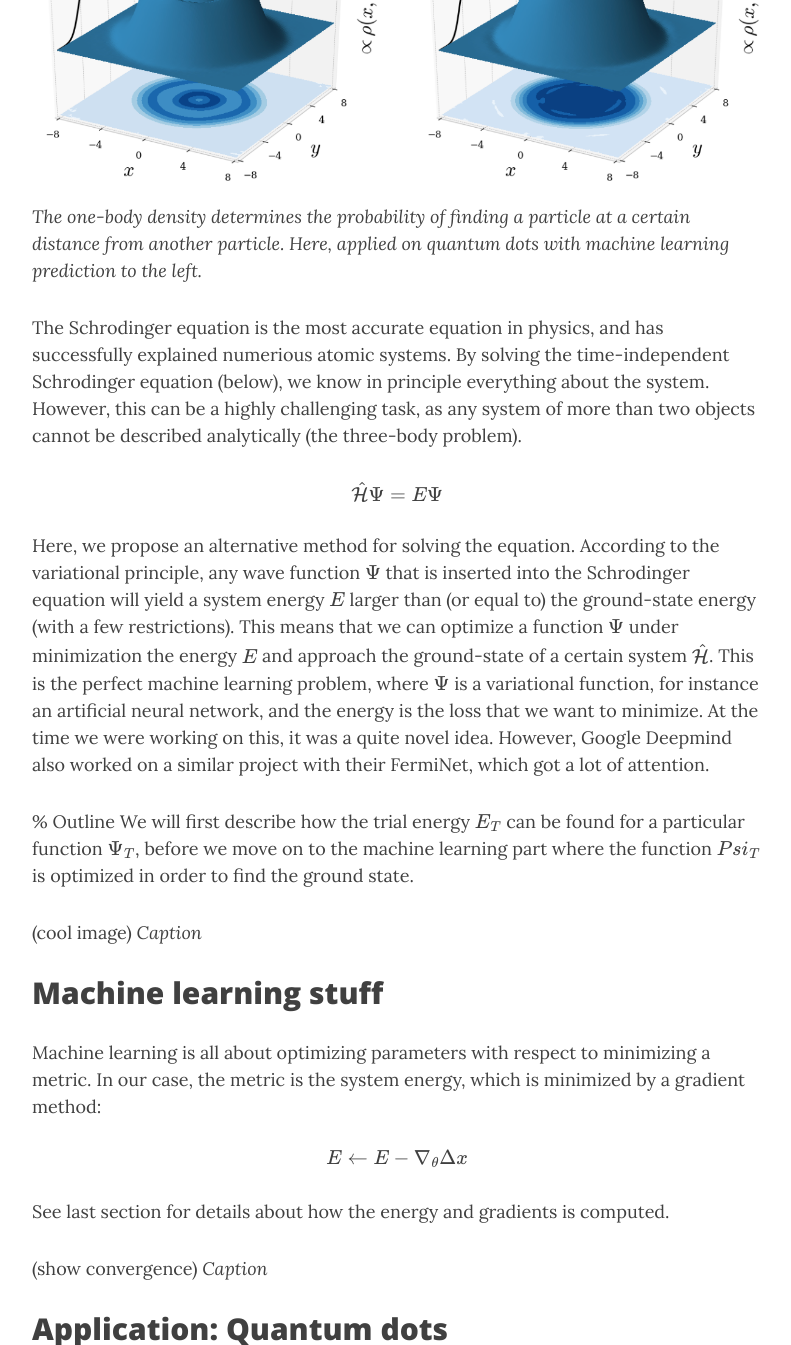
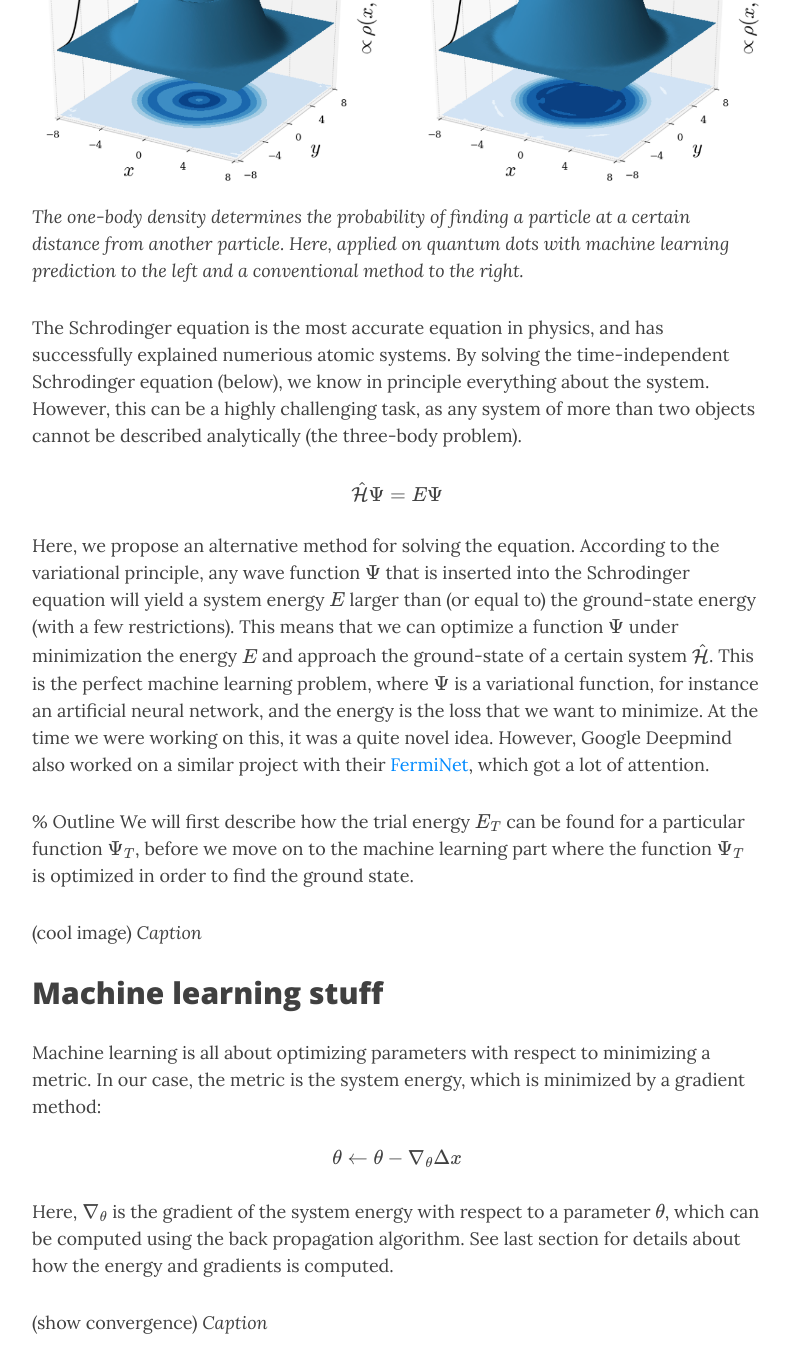
Before and after one commit to evenmn/evenmn.github.io, a Jekyll site: the page built from projects/quantumdots.md, in a window 1280 px wide and 1400 px high, scrolled down 291 px, cut to the strip 55-1400 px from the top of the window. Shown: the whole strip, without its empty margins (243-1034 px from the left). Built offline with Jekyll 4.4.1, drawn with Linux system fonts in a browser that asks for light colours; formulas are drawn with MathJax 3; comment, search, counter and statistics services are not loaded.

Commit message:
Minor
Signed-off-by: evenmn <evenmn@fys.uio.no>

```diff
--- a/projects/quantumdots.md
+++ b/projects/quantumdots.md
@@ -8,16 +8,16 @@ mathjax: true
 ---
 
 ![One-body](/assets/img/onebody.png)
-*The one-body density determines the probability of finding a particle at a certain distance from another particle. Here, applied on quantum dots with machine learning prediction to the left.*
+*The one-body density determines the probability of finding a particle at a certain distance from another particle. Here, applied on quantum dots with machine learning prediction to the left and a conventional method to the right.*
 
 The Schrodinger equation is the most accurate equation in physics, and has successfully explained numerious atomic systems. By solving the time-independent Schrodinger equation (below), we know in principle everything about the system. However, this can be a highly challenging task, as any system of more than two objects cannot be described analytically (the three-body problem).
 
 $$\hat{\mathcal{H}}\Psi=E\Psi$$
 
-Here, we propose an alternative method for solving the equation. According to the variational principle, any wave function $$\Psi$$ that is inserted into the Schrodinger equation will yield a system energy $$E$$ larger than (or equal to) the ground-state energy (with a few restrictions). This means that we can optimize a function $$\Psi$$ under minimization the energy $$E$$ and approach the ground-state of a certain system $$\hat{\mathcal{H}}$$. This is the perfect machine learning problem, where $$\Psi$$ is a variational function, for instance an artificial neural network, and the energy is the loss that we want to minimize. At the time we were working on this, it was a quite novel idea. However, Google Deepmind also worked on a similar project with their FermiNet, which got a lot of attention.
+Here, we propose an alternative method for solving the equation. According to the variational principle, any wave function $$\Psi$$ that is inserted into the Schrodinger equation will yield a system energy $$E$$ larger than (or equal to) the ground-state energy (with a few restrictions). This means that we can optimize a function $$\Psi$$ under minimization the energy $$E$$ and approach the ground-state of a certain system $$\hat{\mathcal{H}}$$. This is the perfect machine learning problem, where $$\Psi$$ is a variational function, for instance an artificial neural network, and the energy is the loss that we want to minimize. At the time we were working on this, it was a quite novel idea. However, Google Deepmind also worked on a similar project with their [FermiNet](ferminet.com), which got a lot of attention.
 
 % Outline
-We will first describe how the trial energy $$E_T$$ can be found for a particular function $$\Psi_T$$, before we move on to the machine learning part where the function $$Psi_T$$ is optimized in order to find the ground state.
+We will first describe how the trial energy $$E_T$$ can be found for a particular function $$\Psi_T$$, before we move on to the machine learning part where the function $$\Psi_T$$ is optimized in order to find the ground state.
 
 (cool image)
 *Caption*
@@ -26,10 +26,10 @@ We will first describe how the trial energy $$E_T$$ can be found for a particula
 Machine learning is all about optimizing parameters with respect to minimizing a metric. In our case, the metric is the system energy, which is minimized by a gradient method:
 
 $$
-E\leftarrow E-\nabla_{\theta}\Delta x
+\theta\leftarrow \theta-\nabla_{\theta}\Delta x
 $$
 
-See last section for details about how the energy and gradients is computed.
+Here, $$\nabla_{\theta}$$ is the gradient of the system energy with respect to a parameter $$\theta$$, which can be computed using the back propagation algorithm. See last section for details about how the energy and gradients is computed.
 
 (show convergence)
 *Caption*
```
